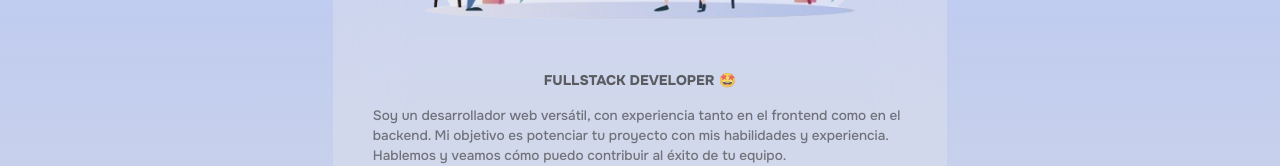
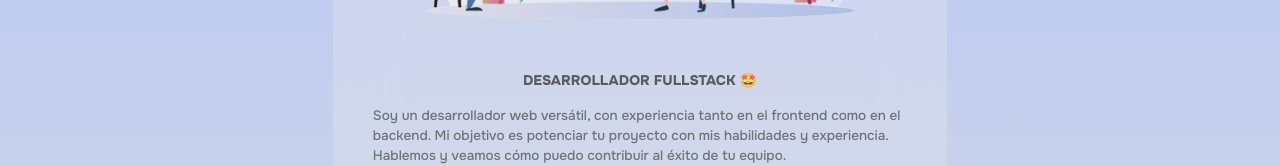
Before and after one commit to SebaPerez90/PORTFOLIO, a Next.js app: page / in a window 1280 px wide. Shown: the part 11728-11894 px from the top of the page. Built offline with nearby package versions, Linux system fonts and the light colour scheme; no server answers.

Commit message:
adding english traductions

```diff
--- a/src/components/main/Skills.tsx
+++ b/src/components/main/Skills.tsx
@@ -217,8 +217,8 @@ const Skills = () => {
             />
             <h1 className='text-sm text-center font-extrabold text-[#333333c0]'>
               {engLanguageActive
-                ? `DESARROLLADOR FULLSTACK`
-                : 'FULLSTACK DEVELOPER'}{' '}
+                ? 'FULLSTACK DEVELOPER'
+                : `DESARROLLADOR FULLSTACK`}{' '}
               🤩
             </h1>
             <p className='px-2 text-[0.85em] mt-4 font-medium text-[#3333339e]'>
```
